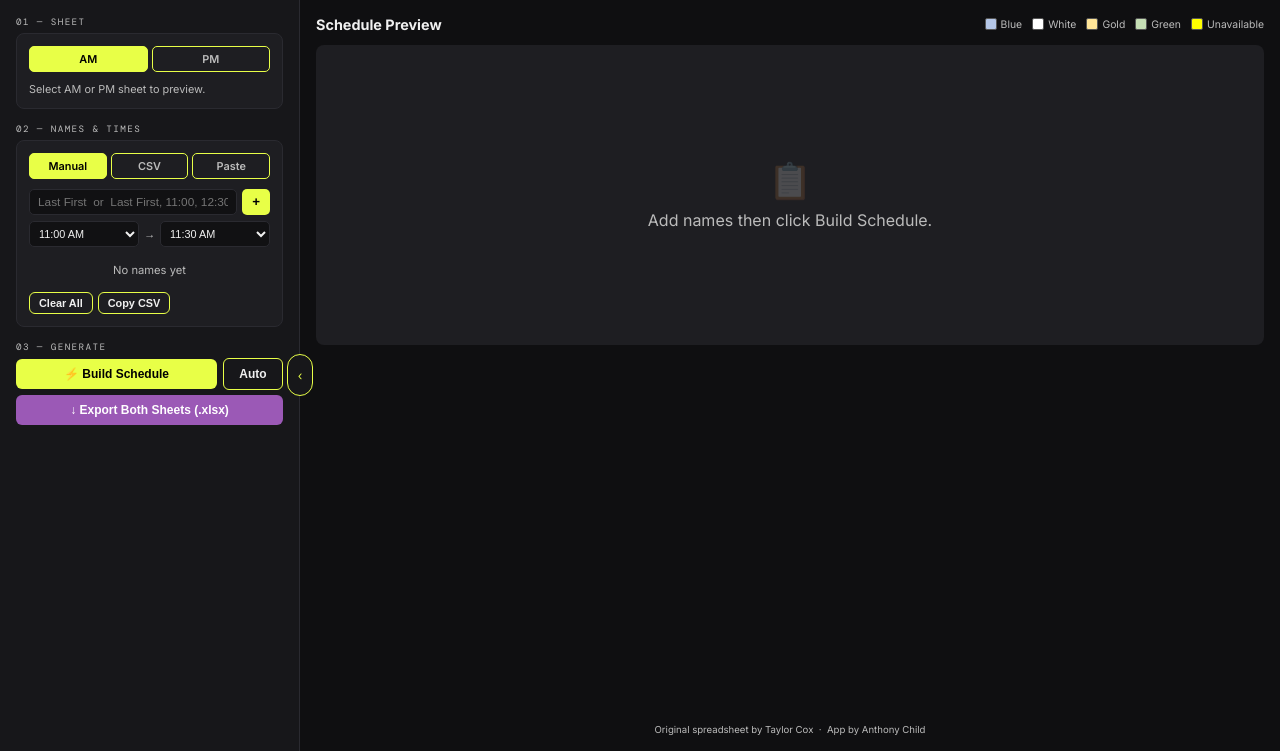
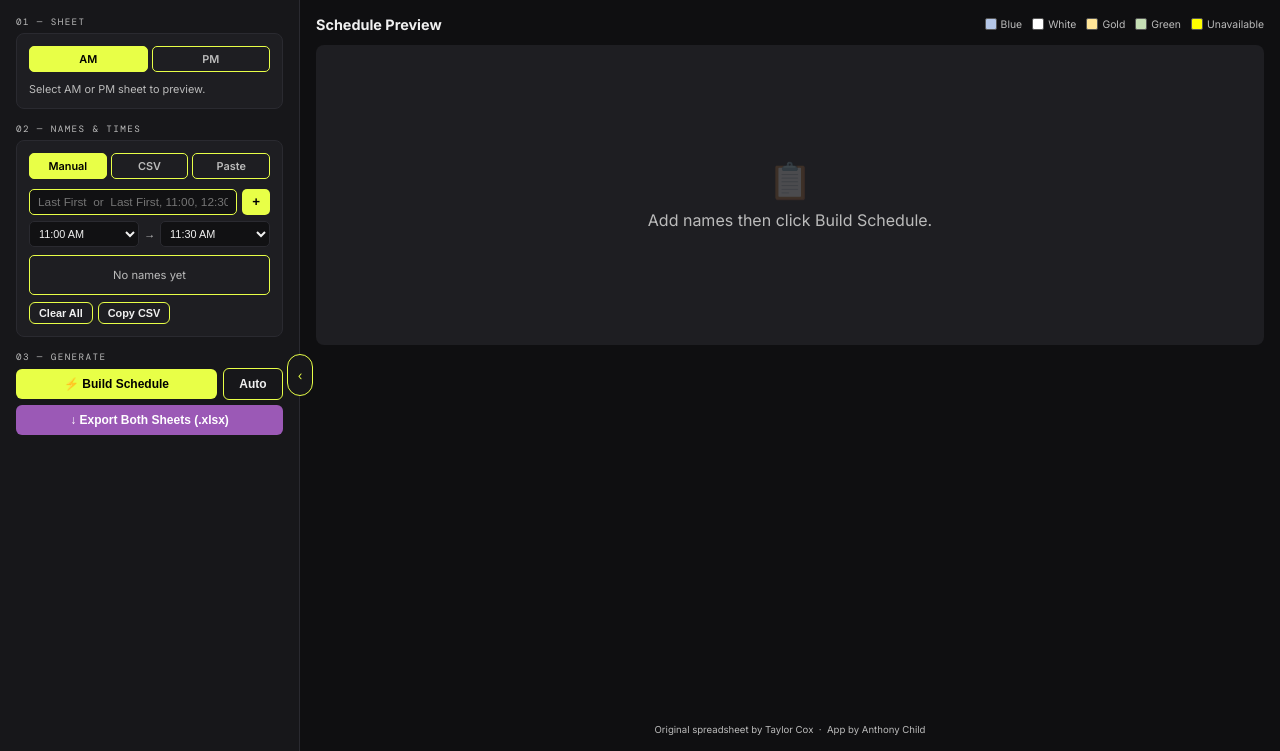
Before and after one commit to antwanchild/coordinator, a Flask app: page / in a window 1280 px wide. Shown: the part 49-800 px from the top of the page. Run offline with Flask 3, Linux system fonts and the light colour scheme.

Commit message:
style: accent border on name input and name list

```diff
--- a/templates/index.html
+++ b/templates/index.html
@@ -228,7 +228,7 @@
     .add-row input {
       flex: 1;
       background: var(--input);
-      border: 1px solid var(--bdr);
+      border: 1px solid var(--acc-btn, var(--acc));
       border-radius: 5px;
       color: var(--txt);
       font-size: .74rem;
@@ -287,6 +287,9 @@
     .name-list {
       max-height: 260px;
       overflow-y: auto;
+      border: 1px solid var(--acc-btn, var(--acc));
+      border-radius: 5px;
+      padding: 4px;
     }
 
     .name-entry {
```
